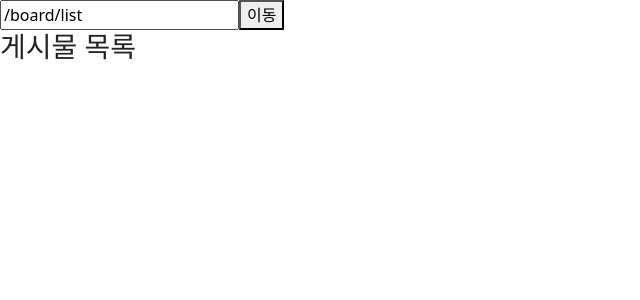
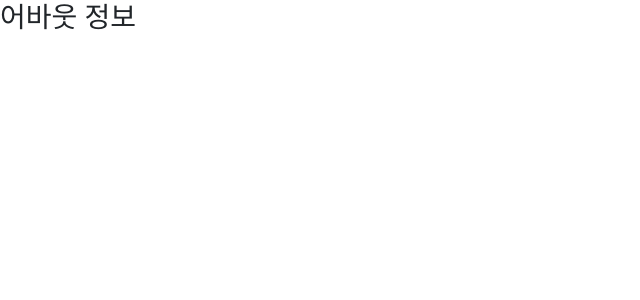
Before and after one commit to yumin359/react, a React (Vite) app: page /about in a window 1280 px wide. Shown: the top 300 px of the page, without its empty margins (0-640 px from the left). Built offline with nearby package versions, Linux system fonts and the light colour scheme.

Commit message:
0704 react router

```diff
--- a/package.json
+++ b/package.json
@@ -15,7 +15,8 @@
     "react": "^19.1.0",
     "react-bootstrap": "^2.10.10",
     "react-dom": "^19.1.0",
-    "react-icons": "^5.5.0"
+    "react-icons": "^5.5.0",
+    "react-router": "^7.6.3"
   },
   "devDependencies": {
     "@eslint/js": "^9.29.0",
--- /dev/null
+++ b/src/App41.jsx
@@ -0,0 +1,44 @@
+import React from "react";
+import { BrowserRouter, Route, Routes } from "react-router";
+
+// 40번은 라우터 없이 한거
+function BoardList() {
+  return (
+    <div>
+      <h3>게시물 목록</h3>
+    </div>
+  );
+}
+
+function MemberList() {
+  return (
+    <div>
+      <h3>회원 목록</h3>
+    </div>
+  );
+}
+
+function About() {
+  return (
+    <div>
+      <h3>어바웃 정보</h3>
+    </div>
+  );
+}
+
+// 여기는 라우터 깔고 하는거
+function App41(props) {
+  return (
+    <div>
+      <BrowserRouter>
+        <Routes>
+          <Route path="board/list" element={<BoardList />}></Route>
+          <Route path="member/list" element={<MemberList />}></Route>
+          <Route path="about" element={<About />}></Route>
+        </Routes>
+      </BrowserRouter>
+    </div>
+  );
+}
+
+export default App41;
--- a/src/main.jsx
+++ b/src/main.jsx
@@ -1,10 +1,10 @@
 import { StrictMode } from "react";
 import { createRoot } from "react-dom/client";
 import "bootstrap/dist/css/bootstrap.min.css";
-import App40 from "./App40.jsx";
+import App41 from "./App41.jsx";
 
 createRoot(document.getElementById("root")).render(
   <StrictMode>
-    <App40 />
+    <App41 />
   </StrictMode>,
 );
```
Also changed, not shown: 1 other file (tests, documents, lock files or other folders).
